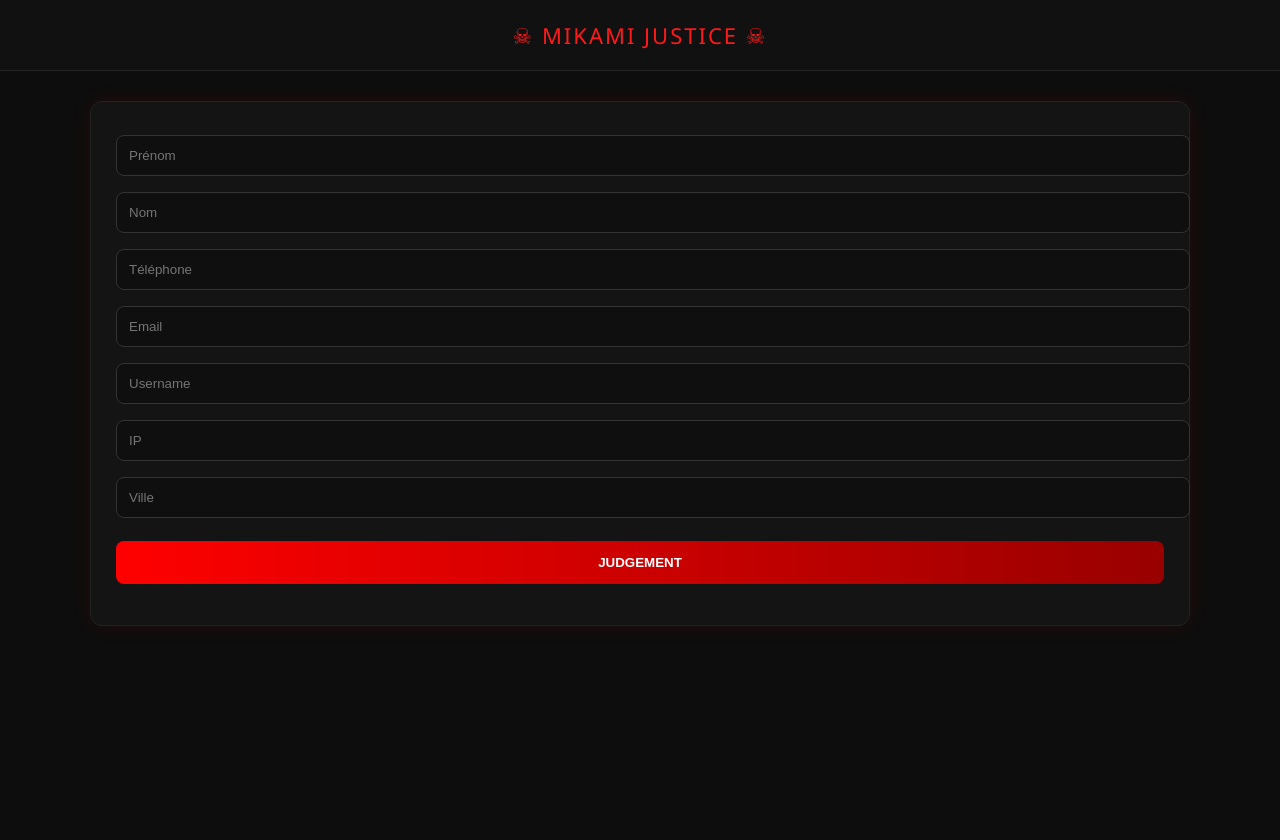
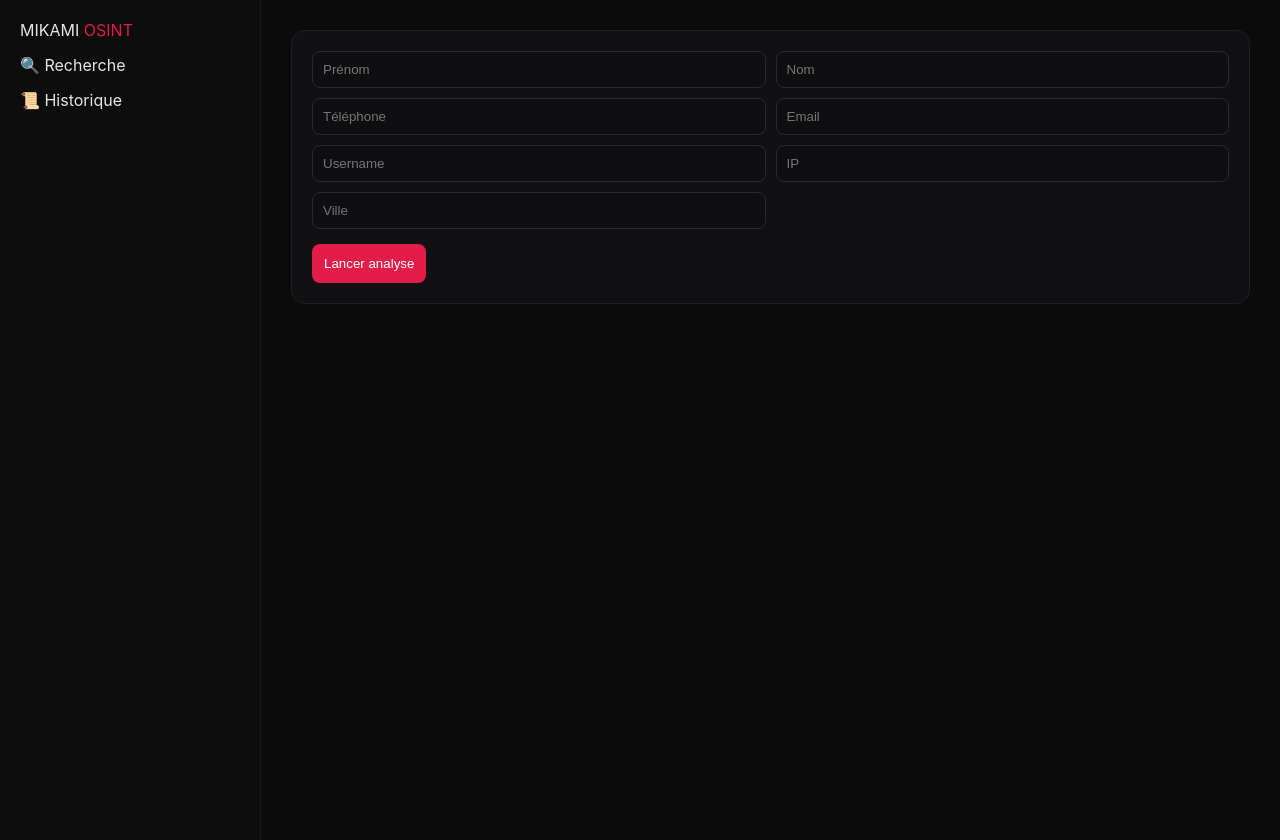
Before and after one commit to mikamilmkz/mikami_justice, a Flask app: page / in a window 1280 px wide. Before the commit the page ends 626 px from the top, so only its background shows below. Run offline with Flask 3, Linux system fonts and the light colour scheme.

Commit message:
startup version history system

```diff
--- a/app.py
+++ b/app.py
@@ -4,8 +4,11 @@
 
 app = Flask(__name__)
 
-API_KEY = os.getenv("API_KEY")  # ✅ CORRIGÉ
+API_KEY = os.getenv("API_KEY")
 BASE_URL = "https://brixhub.site/api/v1"
+
+# 🔥 HISTORIQUE EN MÉMOIRE
+history = []
 
 @app.route("/")
 def index():
@@ -27,11 +30,24 @@
             headers=headers
         )
 
-        return jsonify(response.json())
+        result = response.json()
+
+        # 🔥 SAUVEGARDE
+        history.append({
+            "query": data,
+            "result": result
+        })
+
+        return jsonify(result)
 
     except Exception as e:
         return jsonify({"error": str(e)})
 
+# 🔥 ROUTE HISTORIQUE
+@app.route("/history")
+def get_history():
+    return jsonify(history)
+
 if __name__ == "__main__":
     port = int(os.environ.get("PORT", 10000))
     app.run(host="0.0.0.0", port=port)
--- a/templates/index.html
+++ b/templates/index.html
@@ -2,105 +2,116 @@
 <html lang="fr">
 <head>
 <meta charset="UTF-8">
-<title>Mikami Justice</title>
+<title>Mikami OSINT</title>
 
 <link rel="stylesheet" href="https://unpkg.com/leaflet/dist/leaflet.css"/>
 
 <style>
 body {
     margin: 0;
-    font-family: 'Segoe UI', sans-serif;
-    background: #0d0d0d;
-    color: #eaeaea;
+    font-family: Inter, sans-serif;
+    background: #0b0b0c;
+    color: #e5e5e5;
+    display: flex;
 }
 
-header {
+.sidebar {
+    width: 220px;
+    background: #0d0d0e;
+    border-right: 1px solid #1a1a1a;
     padding: 20px;
-    background: #111;
-    border-bottom: 1px solid #222;
-    text-align: center;
-    font-size: 22px;
-    letter-spacing: 2px;
-    color: #ff1a1a;
+    height: 100vh;
 }
 
-.container {
-    max-width: 1100px;
-    margin: auto;
+.logo span {
+    color: #e11d48;
+}
+
+.menu div {
+    margin: 15px 0;
+    cursor: pointer;
+}
+
+.main {
+    flex: 1;
     padding: 30px;
 }
 
-.search-box {
-    background: #141414;
-    padding: 25px;
-    border-radius: 12px;
-    border: 1px solid #222;
-    box-shadow: 0 0 20px rgba(255,0,0,0.1);
+.card {
+    background: #111113;
+    border: 1px solid #1f1f22;
+    border-radius: 14px;
+    padding: 20px;
+}
+
+.grid {
+    display: grid;
+    grid-template-columns: repeat(2, 1fr);
+    gap: 10px;
 }
 
 input {
-    width: 100%;
-    padding: 12px;
-    margin: 8px 0;
-    background: #0f0f0f;
-    border: 1px solid #333;
+    padding: 10px;
+    background: #0f0f11;
+    border: 1px solid #2a2a2e;
     border-radius: 8px;
     color: white;
 }
 
 button {
-    width: 100%;
-    padding: 14px;
     margin-top: 15px;
-    background: linear-gradient(90deg, #ff0000, #990000);
+    padding: 12px;
+    background: #e11d48;
     border: none;
     border-radius: 8px;
     color: white;
-    font-weight: bold;
     cursor: pointer;
-    transition: 0.2s;
-}
-
-button:hover {
-    opacity: 0.8;
-}
-
-.status {
-    margin-top: 15px;
-    color: #aaa;
 }
 
 .result-card {
-    background: #141414;
-    border: 1px solid #222;
-    border-radius: 12px;
-    padding: 20px;
-    margin-top: 20px;
-    box-shadow: 0 0 15px rgba(255,0,0,0.05);
-}
-
-.result-card h3 {
-    color: #ff1a1a;
+    margin-top: 15px;
+    background: #111113;
+    padding: 15px;
+    border-radius: 10px;
 }
 
 .map {
-    height: 250px;
+    height: 200px;
     margin-top: 10px;
-    border-radius: 10px;
-    overflow: hidden;
+}
+
+.loader {
+    border: 3px solid #222;
+    border-top: 3px solid #e11d48;
+    border-radius: 50%;
+    width: 25px;
+    height: 25px;
+    animation: spin 1s linear infinite;
+    margin: auto;
+}
+
+@keyframes spin {
+    100% { transform: rotate(360deg); }
 }
 </style>
 </head>
 
 <body>
 
-<header>
-☠ MIKAMI JUSTICE ☠
-</header>
+<div class="sidebar">
+<div class="logo">MIKAMI <span>OSINT</span></div>
 
-<div class="container">
+<div class="menu">
+<div onclick="showSearch()">🔍 Recherche</div>
+<div onclick="loadHistory()">📜 Historique</div>
+</div>
+</div>
 
-<div class="search-box">
+<div class="main">
+
+<div id="searchView" class="card">
+
+<div class="grid">
 <input id="prenom" placeholder="Prénom">
 <input id="nom" placeholder="Nom">
 <input id="phone" placeholder="Téléphone">
@@ -108,10 +119,12 @@
 <input id="username" placeholder="Username">
 <input id="ip" placeholder="IP">
 <input id="city" placeholder="Ville">
+</div>
 
-<button onclick="search()">JUDGEMENT</button>
+<button onclick="search()">Lancer analyse</button>
 
-<p id="status" class="status"></p>
+<div id="status"></div>
+
 </div>
 
 <div id="results"></div>
@@ -121,9 +134,14 @@
 <script src="https://unpkg.com/leaflet/dist/leaflet.js"></script>
 
 <script>
+
+function showSearch() {
+    document.getElementById("results").innerHTML = "";
+}
+
 async function search() {
 
-    document.getElementById("status").innerHTML = "Analyse en cours...";
+    document.getElementById("status").innerHTML = '<div class="loader"></div>';
     document.getElementById("results").innerHTML = "";
 
     const body = {};
@@ -153,19 +171,14 @@
 
     const data = await res.json();
 
-    if (!data.data || data.data.results.length === 0) {
-        document.getElementById("status").innerHTML = "Aucun résultat.";
-        return;
-    }
-
-    document.getElementById("status").innerHTML = "Résultats trouvés";
+    document.getElementById("status").innerText = "Résultats";
 
     data.data.results.forEach((person, index) => {
 
         const div = document.createElement("div");
         div.className = "result-card";
 
-        let html = "<h3>Profil détecté</h3>";
+        let html = "";
 
         for (const key in person) {
             if (!key.startsWith("_")) {
@@ -192,18 +205,32 @@
 
                 const map = L.map("map_" + index).setView([lat, lon], 13);
 
-                setTimeout(() => {
-                    map.invalidateSize();
-                }, 100);
+                setTimeout(() => map.invalidateSize(), 100);
 
-                L.tileLayer('https://{s}.tile.openstreetmap.org/{z}/{x}/{y}.png', {
-                    attribution: '© OpenStreetMap'
-                }).addTo(map);
-
+                L.tileLayer('https://{s}.tile.openstreetmap.org/{z}/{x}/{y}.png').addTo(map);
                 L.marker([lat, lon]).addTo(map);
             });
     });
 }
+
+async function loadHistory() {
+
+    document.getElementById("results").innerHTML = "Chargement...";
+
+    const res = await fetch("/history");
+    const data = await res.json();
+
+    let html = "";
+
+    data.reverse().forEach(item => {
+        html += `<div class="result-card">
+        <b>Recherche:</b> ${JSON.stringify(item.query)}
+        </div>`;
+    });
+
+    document.getElementById("results").innerHTML = html;
+}
+
 </script>
 
 </body>
```
